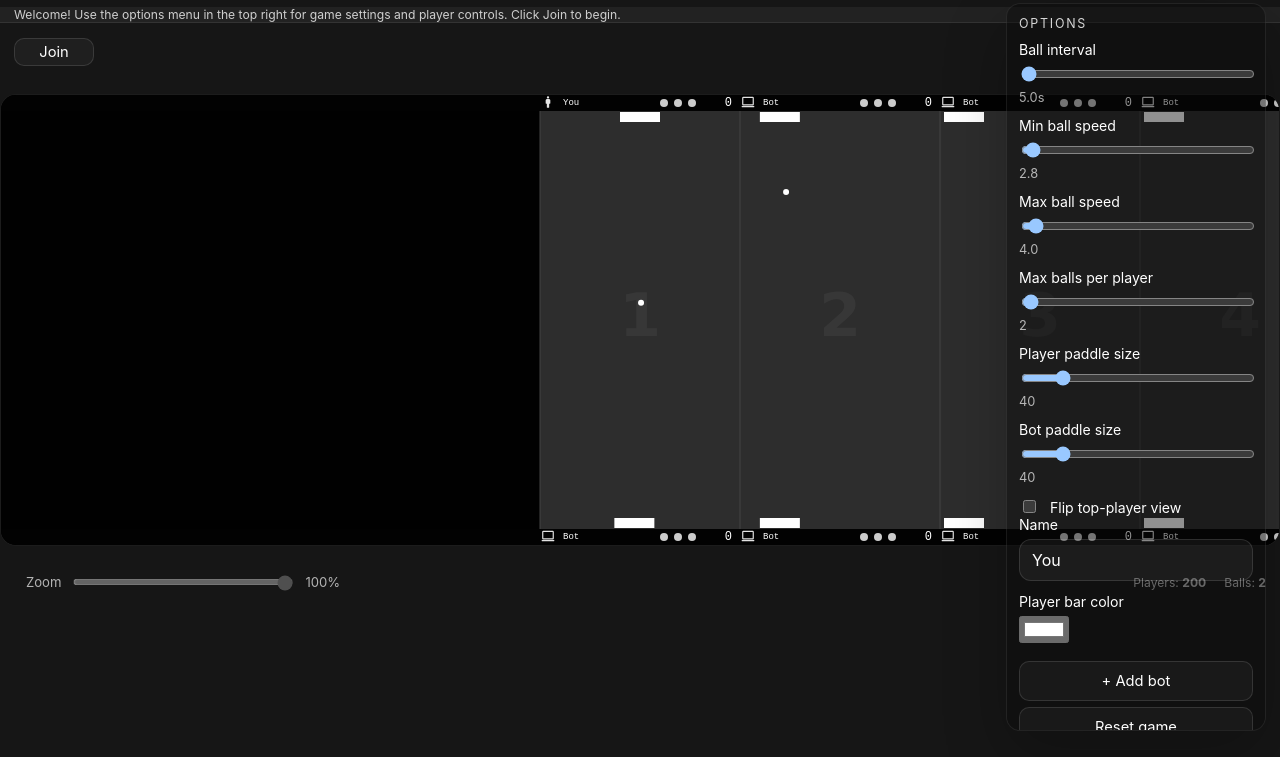
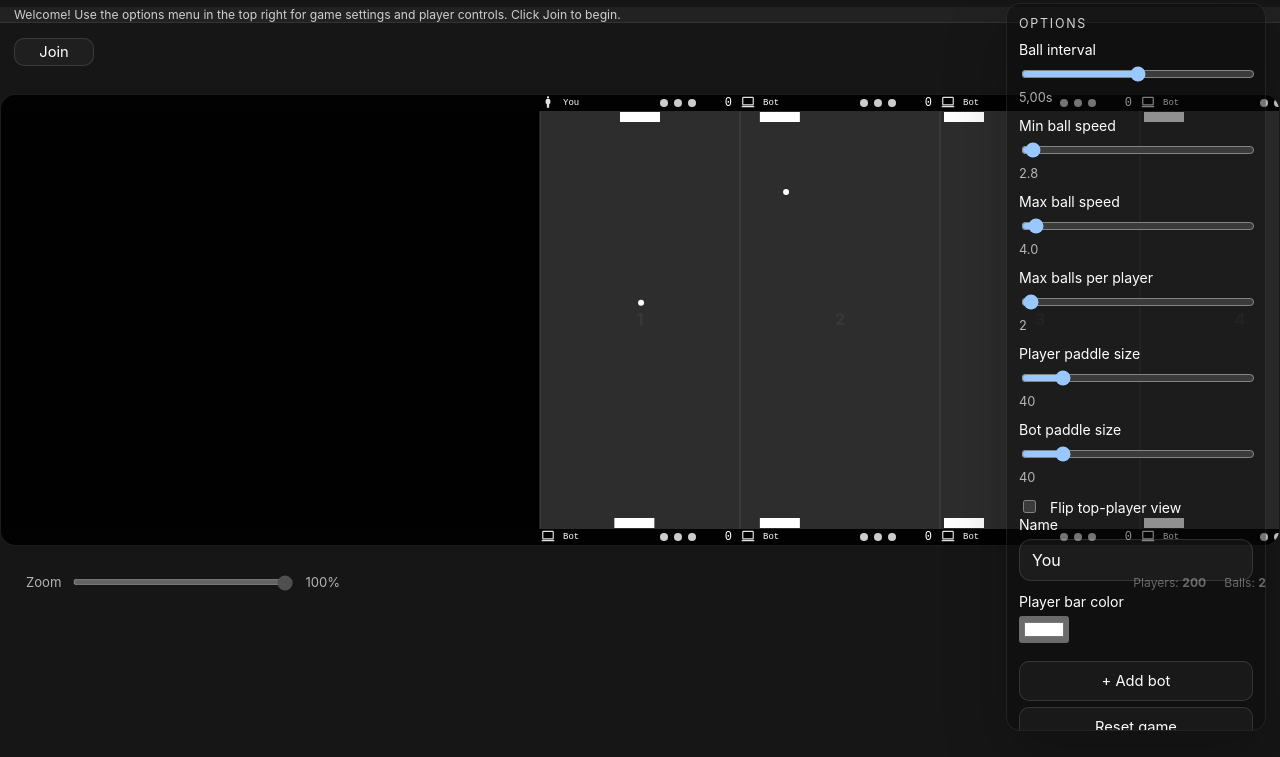
Before and after one commit to yogiyushi/pong200, a website: page index.html in a window 1280 px wide. Both pictures are taken after a click on the button "Options". Shown: the part 43-800 px from the top of the page. Drawn offline with Linux system fonts and the light colour scheme.

Commit message:
100 balls per sec

```diff
--- a/index.html
+++ b/index.html
@@ -18,7 +18,7 @@
           <div class="menu-header">Options</div>
           <div class="menu-item">
             <label for="ballInterval">Ball interval</label>
-            <input id="ballInterval" type="range" min="2000" max="8000" step="500" value="5000" />
+            <input id="ballInterval" type="range" min="0.01" max="10" step="0.01" value="5" />
             <div class="menu-note"><span id="ballIntervalLabel">5s</span></div>
           </div>
           <div class="menu-item">
--- a/script.js
+++ b/script.js
@@ -66,9 +66,9 @@ const state = {
   }
 };
 
-const BALL_INTERVAL_MIN_SEC = 0.1;
+const BALL_INTERVAL_MIN_SEC = 0.01;
 const BALL_INTERVAL_MAX_SEC = 10;
-const BALL_INTERVAL_STEP_SEC = 0.1;
+const BALL_INTERVAL_STEP_SEC = 0.01;
 const CANVAS_MENU_HEIGHT = 16;
 const SETTINGS_STORAGE_KEY = 'pong200.settings';
 const PLAYER_ICON_SIZE = 14;
@@ -135,8 +135,8 @@ function applySettingsToInputs() {
 function setBallIntervalSeconds(seconds) {
   const clamped = clamp(seconds, BALL_INTERVAL_MIN_SEC, BALL_INTERVAL_MAX_SEC);
   state.config.spawnInterval = Math.round(clamped * 1000);
-  ballIntervalInput.value = clamped.toFixed(1);
-  ballIntervalLabel.textContent = `${clamped.toFixed(1)}s`;
+  ballIntervalInput.value = clamped.toFixed(2);
+  ballIntervalLabel.textContent = `${clamped.toFixed(2).replace('.', ',')}s`;
 }
 
 // ably
@@ -606,10 +606,9 @@ function drawMenuOverlay(cssWidth, cssHeight, viewScale, cameraX, worldHeight) {
     const zoneLeft = (zoneIndex * state.config.zoneWidth - cameraX) * viewScale;
     const zoneCenterX = zoneLeft + (state.config.zoneWidth * viewScale) / 2;
     const zoneCenterY = topY + (courtHeight / 2);
-    const zoneLabelSize = Math.max(12, 60 * viewScale);
     ctx.fillStyle = 'rgba(255,255,255,0.05)';
     ctx.textAlign = 'center';
-    ctx.font = `800 ${zoneLabelSize}px "Verdana Black", Verdana, sans-serif`;
+    ctx.font = '800 1rem Inter, system-ui, -apple-system, BlinkMacSystemFont, "Segoe UI", sans-serif';
     ctx.fillText(String(zoneIndex + 1), zoneCenterX, zoneCenterY);
   }
 
```
Also changed, not shown: 1 other file.
